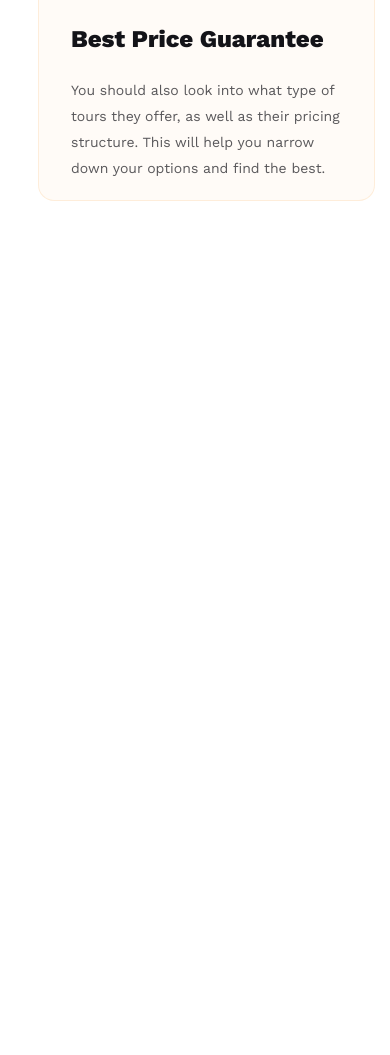
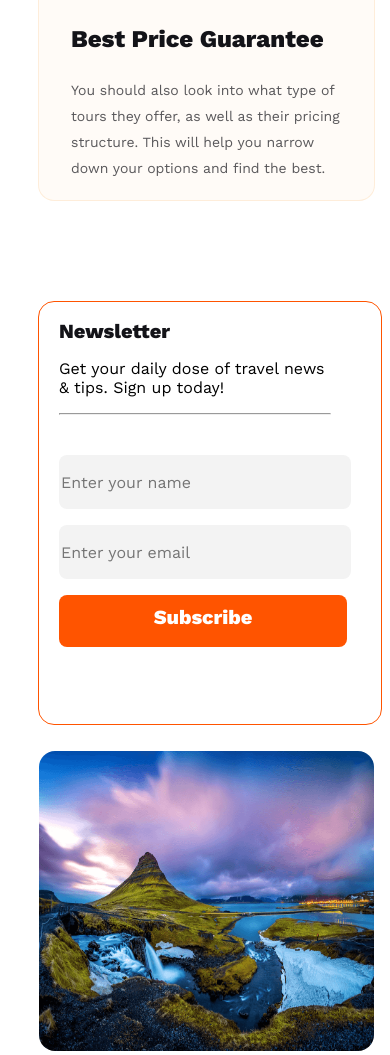
Before and after one commit to Mushfiqur0R/Travel-Traders, a plain HTML site: page index.html in a window 390 px wide. Shown: the part 4459-5514 px from the top of the page. Before the commit the page ends 4668 px from the top, so only its background shows below. Drawn offline with nearby package versions, Linux system fonts and the light colour scheme.

Commit message:
added newlatter section and a form with responsive

```diff
--- a/index.html
+++ b/index.html
@@ -65,8 +65,7 @@
                             <option value="Option 3">
                         </datalist>
 
-                        <button
-                        class="find">
+                        <button class="find">
                             <img class="find-icon" src="icons/Frame.png" alt="">
                             Find Now
                         </button>
@@ -108,44 +107,59 @@
         <section class="section-3rd">
             <div class="section-3rd-container">
                 <div class="section-3rd-container-text">
-                    <h2 id="destiny"  class="black-title">Choose Your Destination</h2>
-                    <p id="destiny-para"class="paragraph">Finding the perfect travel tour package does have to be a daunting task. By
+                    <h2 id="destiny" class="black-title">Choose Your Destination</h2>
+                    <p id="destiny-para" class="paragraph">Finding the perfect travel tour package does have to be a
+                        daunting task. By
                         doing your research, looking out for special deals, and considering your interests</p>
                 </div>
                 <div class="section-3rd-img-container">
                     <div class="section-3rd-img-1st-container">
                         <div>
                             <img class="img" src="images/Rectangle 5.png" alt="">
-                            <div class="centered"><h2 class="white-title">Maldives</h2></div>
+                            <div class="centered">
+                                <h2 class="white-title">Maldives</h2>
+                            </div>
                         </div>
                         <div>
                             <img class="img" src="images/Rectangle 8.png" alt="">
-                            <div class="centered"><h2 class="white-title">Indonesia</h2> </div>
+                            <div class="centered">
+                                <h2 class="white-title">Indonesia</h2>
+                            </div>
                         </div>
                     </div>
 
                     <div class="section-3rd-img-2nd-container">
                         <div>
-                            <img class="img"  src="images/Rectangle 6.png" alt="">
-                            <div class="centered"><h2 class="white-title">Srilanka</h2></div>
+                            <img class="img" src="images/Rectangle 6.png" alt="">
+                            <div class="centered">
+                                <h2 class="white-title">Srilanka</h2>
+                            </div>
                         </div>
                         <div>
                             <img class="img" src="images/Rectangle 7.png" alt="">
-                            <div class="centered"><h2 class="white-title">North America</h2> </div>
+                            <div class="centered">
+                                <h2 class="white-title">North America</h2>
+                            </div>
                         </div>
                         <div>
                             <img class="img" src="images/Rectangle 9.png" alt="">
-                            <div class="centered"><h2 class="white-title">Kashmir</h2> </div>
+                            <div class="centered">
+                                <h2 class="white-title">Kashmir</h2>
+                            </div>
                         </div>
                     </div>
                     <div class="section-3rd-img-1st-container">
                         <div>
                             <img class="img" src="images/Rectangle 11.png" alt="">
-                            <div class="centered"><h2 class="white-title">Bangladesh</h2></div>
+                            <div class="centered">
+                                <h2 class="white-title">Bangladesh</h2>
+                            </div>
                         </div>
                         <div>
                             <img class="img" src="images/Rectangle 10.png" alt="">
-                            <div class="centered"><h2 class="white-title">Bandarban</h2> </div>
+                            <div class="centered">
+                                <h2 class="white-title">Bandarban</h2>
+                            </div>
                         </div>
                     </div>
                 </div>
@@ -154,8 +168,10 @@
         <section class="section-4rd">
             <div class="section-4rd-container">
                 <div class="section-4rd-container-text">
-                        <h2 id="choose"  class="black-title">Why Choose Us</h2>
-                        <p id="choose-para"class="paragraph">Are you looking for the perfect travel tour package for your next vacation? With so many options available, it can be hard to know which one is right for you.</p>
+                    <h2 id="choose" class="black-title">Why Choose Us</h2>
+                    <p id="choose-para" class="paragraph">Are you looking for the perfect travel tour package for your
+                        next vacation? With so many options available, it can be hard to know which one is right for
+                        you.</p>
                 </div>
                 <div class="cart-container">
                     <div class="cart-1st">
@@ -168,16 +184,33 @@
                     <div class="cart-2nd">
                         <img class="icon" src="icons/map 1.png" alt="">
                         <h3 class="small-title">World Class Service </h3>
-                            <p id="small-para" class="paragraph">Another great way to uncover the best travel tour packages is to look for special deals. Many tour companies offer discounts or promotions. </p>
+                        <p id="small-para" class="paragraph">Another great way to uncover the best travel tour packages
+                            is to look for special deals. Many tour companies offer discounts or promotions. </p>
                     </div>
                 </div>
                 <div id="cart-3rd" class="cart-1st">
                     <img class="icon" src="icons/price-tag 1.png" alt="">
                     <h3 class="small-title">Best Price Guarantee</h3>
-                        <p id="small-para" class="paragraph">You should also look into what type of tours they offer, as well as their pricing structure. This will help you narrow down your options and find the best.</p>
+                    <p id="small-para" class="paragraph">You should also look into what type of tours they offer, as
+                        well as their pricing structure. This will help you narrow down your options and find the best.
+                    </p>
                 </div>
             </div>
-
+            <div class="newslater-section">
+                <div>
+                    <h2 id="news" class="black-title">Newsletter</h2>
+                    <p id="news" >Get your daily dose of travel news & tips. Sign up today!</p>
+                    <hr id="news">
+                    <div class="form-section">
+                        <input class="enter" type="text" name="" placeholder="Enter your name" id=""> <br>
+                        <input class="enter" type="text" placeholder="Enter your email"> <br>
+                        <button id="btn" class="find">Subscribe</button>
+                    </div>
+                </div>
+                <div>
+                    <img class="newslater-img" src="images/Rectangle 8 (1).png" alt="">
+                </div>
+            </div>
         </section>
     </main>
 
--- a/styles/travelTraders.css
+++ b/styles/travelTraders.css
@@ -111,6 +111,7 @@ nav>li {
     font-size: 16px;
     font-weight: 700;
 }
+
 /* .find-icon{
     top: 15px;
 } */
@@ -302,8 +303,59 @@ form {
     margin-top: 24px;
 }
 
+/* newslater section */
 
-/* responsive */
+.newslater-section {
+    display: flex;
+    gap: 24px;
+    width: 474px;
+    height: 422px;
+    border-radius: 16px;
+    margin-top: 100px;
+    border: 1px solid #FF5400;
+
+}
+
+.form-section {
+    margin-left: 40px;
+    margin-top: 24px;
+}
+
+#news {
+    margin-left: 40px;
+}
+
+.enter,
+#btn {
+    margin-top: 16px;
+    width: 393px;
+    height: 52px;
+}
+
+.enter {
+    border-style: none;
+    border-radius: 8px;
+    background: rgba(19, 19, 24, 0.05);
+    color: rgba(19, 19, 24, 0.30);
+    font-size: 16px;
+    font-weight: 400;
+}
+
+#btn {
+    color: #FFF;
+    text-align: center;
+    font-size: 20px;
+    font-weight: 800;
+}
+
+.newslater-img {
+    width: 672px;
+    height: 422px;
+    border-radius: 16px;
+    margin-left: 135px;
+}
+
+/* responsive ......................*/
 @media screen and (max-width: 576px) {
     header {
         margin: 20px 30px 0;
@@ -471,18 +523,76 @@ form {
         width: 335px;
         height: 289px;
     }
-    #small-para{
+
+    #small-para {
         width: 271px;
 
     }
+
     .small-title {
         padding-top: 0px;
     }
+
     .cart-2nd {
         width: 335px;
         height: 289px;
     }
+
     #cart-3rd {
         margin-left: 0px;
     }
+
+    /* newslater-section */
+
+    .newslater-section {
+        flex-direction: column;
+        /* margin: 20px 30px 0; */
+        width: 342px;
+
+    }
+
+    .form-section {
+        margin-left: 20px;
+        margin-top: 24px;
+    }
+
+    #news {
+        margin-left: 20px;
+    }
+
+    .enter,
+    #btn {
+        margin-top: 16px;
+        width: 288px;
+        height: 52px;
+    }
+
+    .enter {
+        border-style: none;
+        border-radius: 8px;
+        background: rgba(19, 19, 24, 0.05);
+        color: rgba(19, 19, 24, 0.30);
+        font-size: 16px;
+        font-weight: 400;
+    }
+
+    #btn {
+        color: #FFF;
+        text-align: center;
+        font-size: 20px;
+        font-weight: 800;
+    }
+
+    .newslater-img {
+        width: 335px;
+        height: 300px;
+        border-radius: 16px;
+        margin-top: 80px;
+        margin-left: 0px;
+    }
+
+    #news {
+        padding-left: 0px;
+        width: 270px;
+    }
 }
```
Lines whose indentation alone changed are shown as unchanged.
